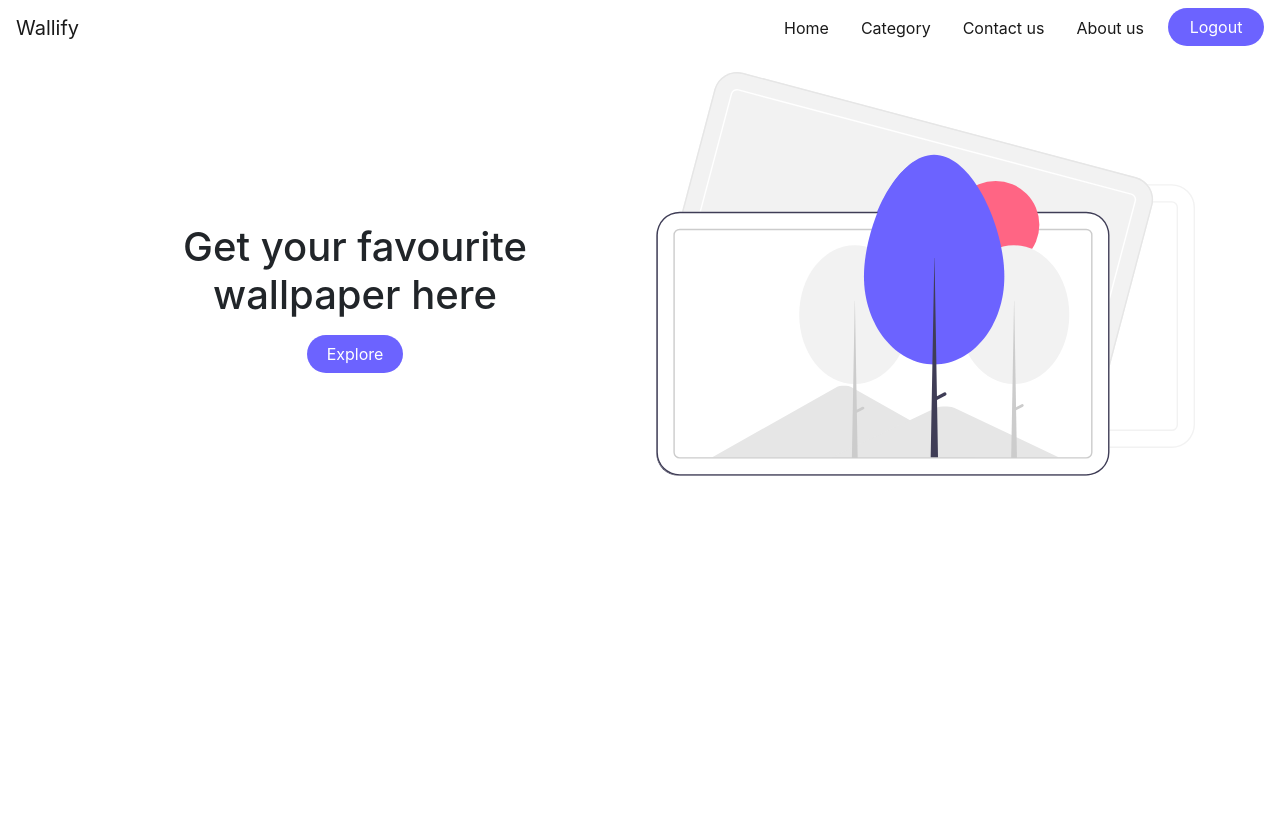
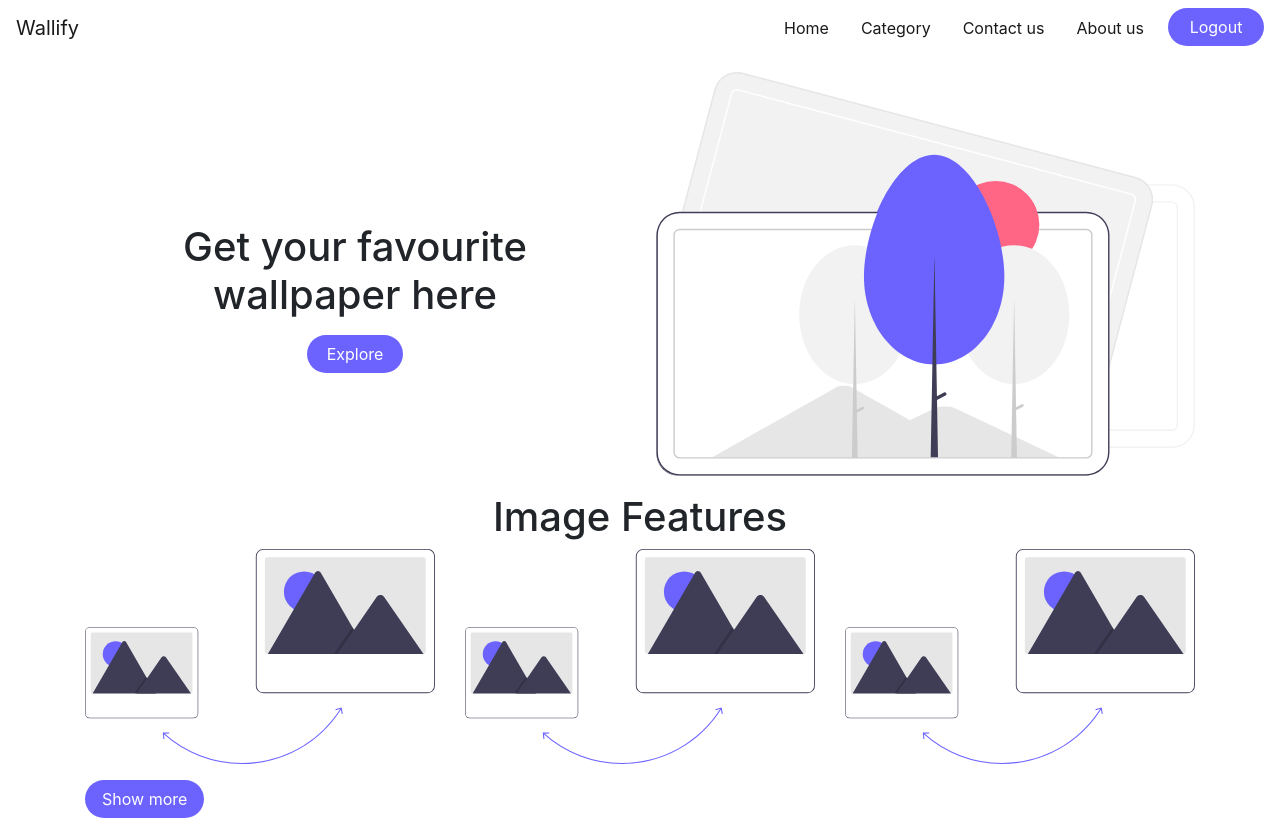
Before and after one commit to PratikAmonkar/Wallify, a React (Create React App) app: page / in a window 1280 px wide. Before the commit the page ends 800 px from the top, so only its background shows below. Built offline with nearby package versions, Linux system fonts and the light colour scheme.

Commit message:
created feature section ui for landing page

```diff
--- /dev/null
+++ b/src/Components/FeatureImage/FeatureImage.js
@@ -0,0 +1,16 @@
+import React from "react";
+import DumyImg from "../../assets/images/undraw_optimize_image_re_3tb1.svg";
+
+const FeatureImage = () => {
+  return (
+    <>
+      <div className="col-md-4 col-10 col-xxl-4 mx-auto">
+        <figure>
+          <img src={DumyImg} alt="" className="img-fluid" />
+        </figure>
+      </div>
+    </>
+  );
+};
+
+export default FeatureImage;
--- a/src/Screens/LandingPage.js
+++ b/src/Screens/LandingPage.js
@@ -1,4 +1,5 @@
 import React from "react";
+import FeatureSection from "../Section/FeatureSection";
 import HeroSection from "../Section/HeroSection/HeroSection";
 import Navbar from "../Section/NavbarSection/Navbar";
 
@@ -7,6 +8,7 @@ const LandingPage = () => {
     <>
       <Navbar />
       <HeroSection />
+      <FeatureSection />
     </>
   );
 };
--- /dev/null
+++ b/src/Section/FeatureSection.js
@@ -0,0 +1,28 @@
+import React from "react";
+import "../Styles/Test.css";
+import FeatureImage from "../Components/FeatureImage/FeatureImage";
+import Button from "../Components/Button/Button";
+
+const FeatureSection = () => {
+  return (
+    <>
+      <section>
+        <div className="mt-3">
+          <div className="text-center">
+            <h1>Image Features</h1>
+          </div>
+          <div className="container mb-3">
+            <div className="row">
+              <FeatureImage />
+              <FeatureImage />
+              <FeatureImage />
+            </div>
+            <Button title="Show more" padding="px-3" path="/category" />
+          </div>
+        </div>
+      </section>
+    </>
+  );
+};
+
+export default FeatureSection;
--- a/src/Section/HeroSection/HeroSection.js
+++ b/src/Section/HeroSection/HeroSection.js
@@ -11,7 +11,7 @@ const HeroSection = () => {
             <div className="col-md-6 col-lg-6 order-0 order-md-1 text-end">
               <img className="img-fluid" src={HeroSectionImg} alt="" />
             </div>
-            <div className="col-md-6 col-lg-6 text-md-start text-center pt-5 test justify-content-center align-self-center">
+            <div className="col-md-6 col-lg-6 text-md-start text-center pt-5 justify-content-center align-self-center">
               <h1 className="mb-3">Get your favourite wallpaper here</h1>
               <Button title="Explore" width="w-100" path="category" />
             </div>
```
Also changed, not shown: src/assets/images/undraw_optimize_image_re_3tb1.svg (added).
